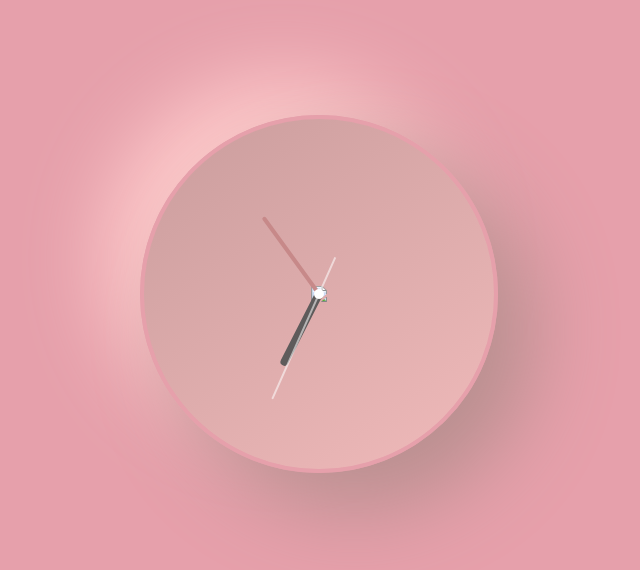
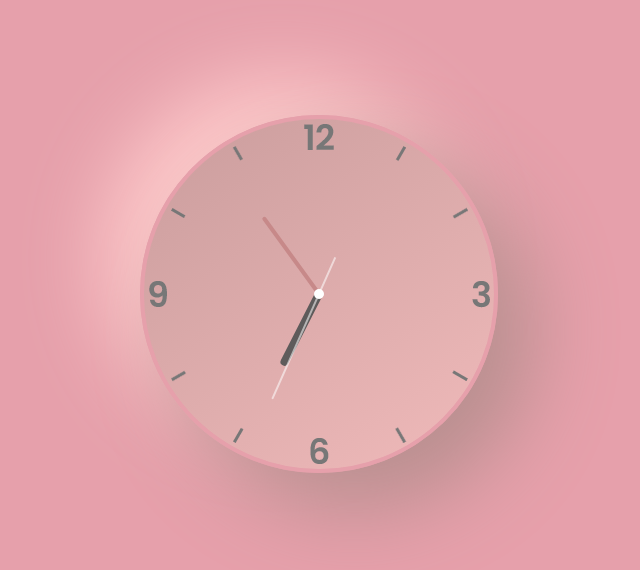
Before and after one commit to Shrutivibes/analogClock, a plain HTML site: page index.html in a window 1280 px wide. Shown: the part 114-684 px from the top of the page, without its empty margins (321-961 px from the left). Drawn offline with Linux system fonts and the light colour scheme; the site is published under a folder, as on GitHub Pages, so addresses that start at the root find nothing.

Commit message:
Update index.html

```diff
--- a/index.html
+++ b/index.html
@@ -9,7 +9,7 @@
 </head>
 <body>
     <div class="clock">
-        <img src="/image/clock.png">
+        <img src="image/clock.png">
         <div class="hour">
             <div class="hr" id="hr"></div>
         </div>
```
